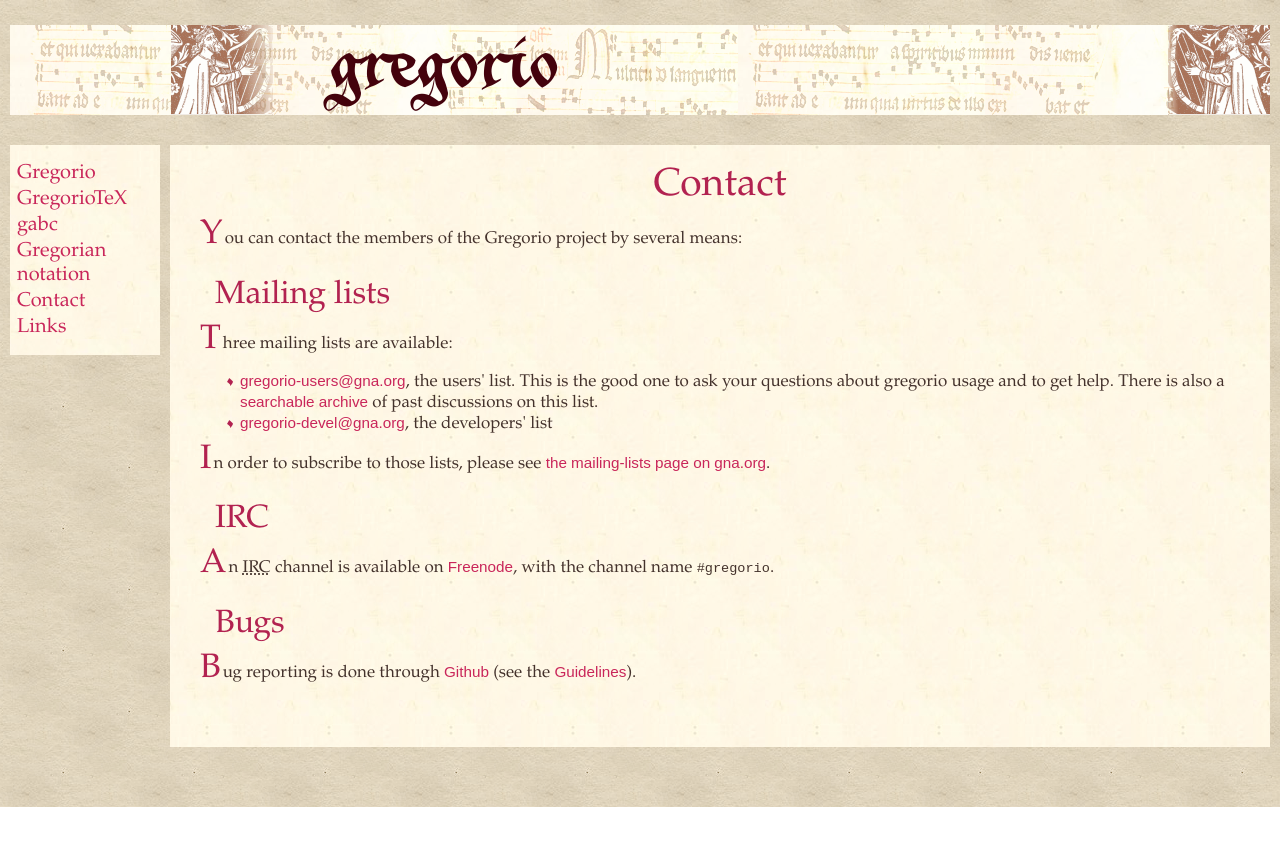
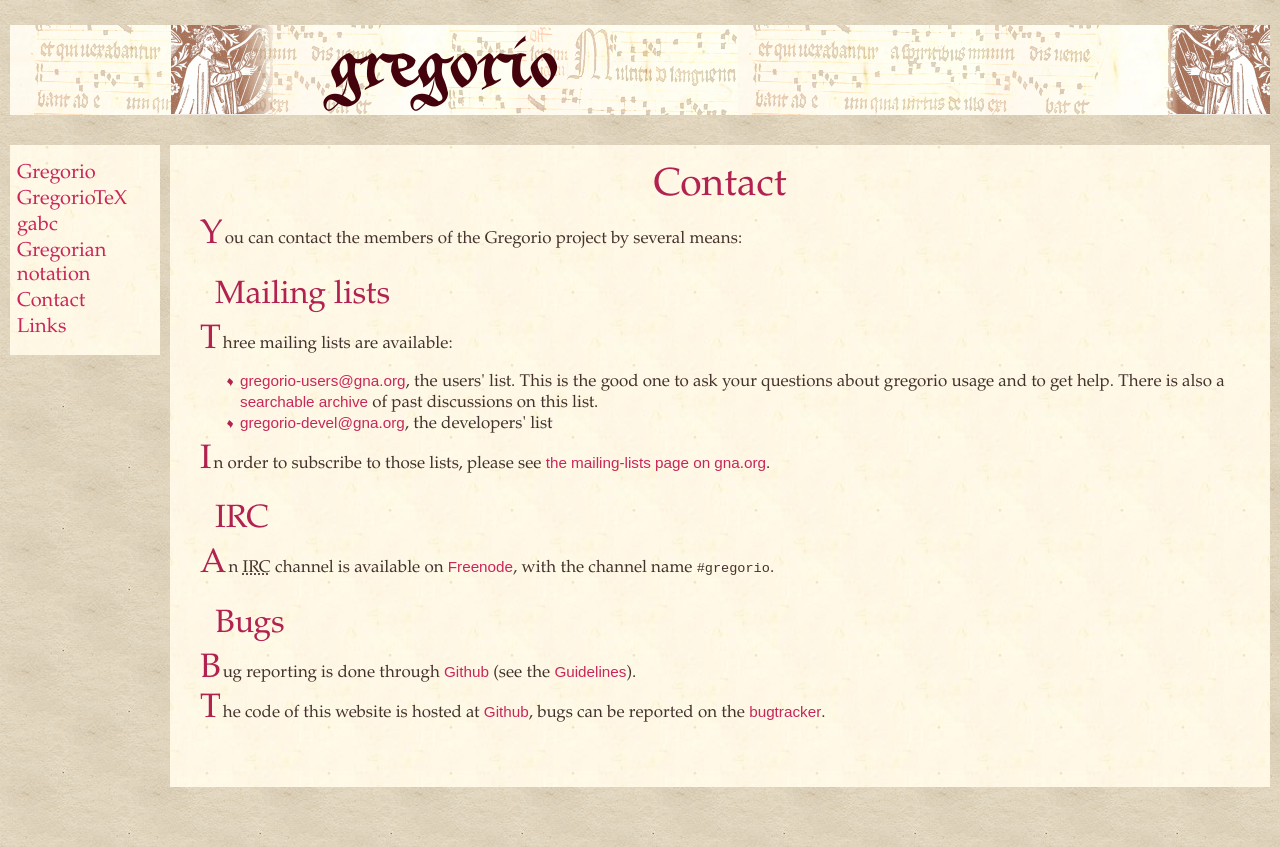
Before and after one commit to gregorio-project/gregorio-project.github.io, a plain HTML site: page contact.html in a window 1280 px wide. Before the commit the page ends 807 px from the top, so only its background shows below. Drawn offline with nearby package versions, Linux system fonts and the light colour scheme.

Commit message:
add place to report bugs on website

```diff
--- a/contact.html
+++ b/contact.html
@@ -116,6 +116,8 @@
 
 <p>Bug reporting is done through <a href="https://github.com/gregorio-project/gregorio/issues">Github</a> (see the <a href="https://github.com/gregorio-project/gregorio/blob/master/CONTRIBUTING.md">Guidelines</a>).</p>
 
+<p>The code of this website is hosted at <a href="https://github.com/gregorio-project/gregorio-project.github.io">Github</a>, bugs can be reported on the <a href="https://github.com/gregorio-project/gregorio-project.github.io/issues">bugtracker</a>.
+
 <!-- footer -->
     </div>
     <div class="bottom">
```
